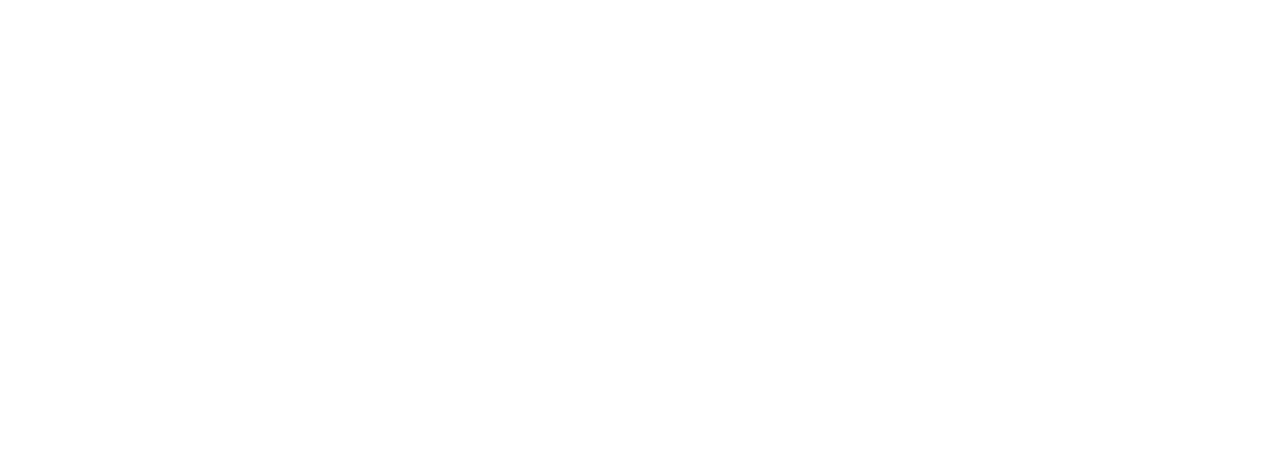
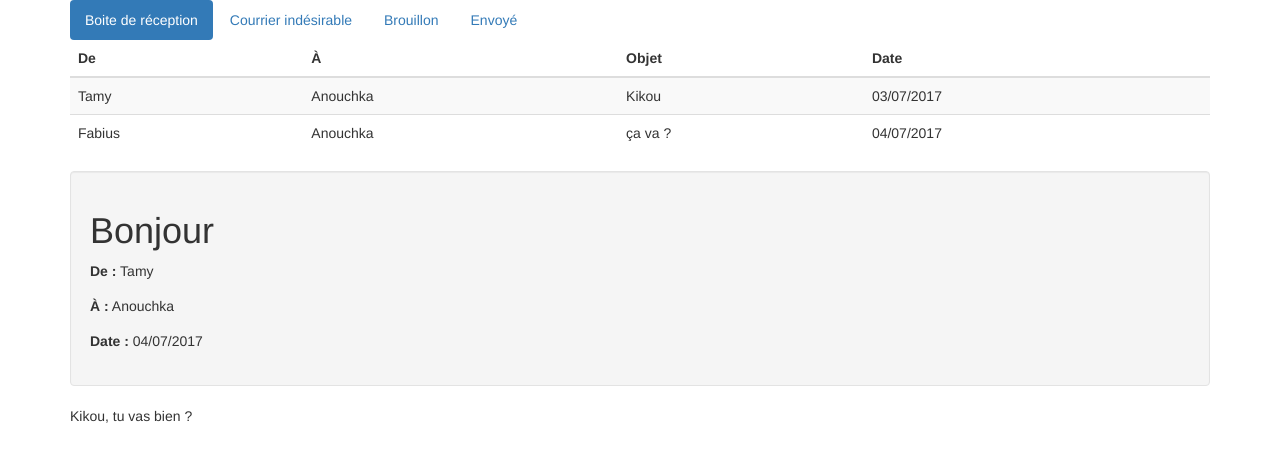
Before and after one commit to tamyfabius/tp_angularjs, a plain HTML site: page index.html in a window 1280 px wide. Drawn offline with nearby package versions, Linux system fonts and the light colour scheme.

Commit message:
construction d\'une page statique

```diff
--- a/index.html
+++ b/index.html
@@ -6,8 +6,50 @@
 	<title>Tp angular js : Webmail</title>
 	<link rel="stylesheet" href="https://maxcdn.bootstrapcdn.com/bootstrap/3.3.7/css/bootstrap.min.css">
     <link rel="stylesheet" href="https://maxcdn.bootstrapcdn.com/bootstrap/3.3.7/js/bootstrap.min.js">
+    <!---[if it IE 9]>
+        <script src="html5shiv.js"></script>
+    <![endif]-->
+
 </head>
 <body>
+    <div class="container">
+        <ul class="nav nav-pills spacer">
+            <li class="active"><a href="">Boite de réception</a></li>
+            <li><a href="">Courrier indésirable</a></li>
+            <li><a href="">Brouillon</a></li>
+            <li><a href="">Envoyé</a></li>
+        </ul>
 
+        <table class="table table-striped table-hover">
+            <thead>
+                <th>De</th>
+                <th>&Agrave;</th>
+                <th>Objet</th>
+                <th>Date</th>
+            </thead>
+            <tbody>
+                <tr class="clickable">
+                    <td>Tamy</td>
+                    <td>Anouchka</td>
+                    <td>Kikou</td>
+                    <td>03/07/2017</td>
+                </tr>
+                <tr class="clickable">
+                    <td>Fabius</td>
+                    <td>Anouchka</td>
+                    <td>ça va ?</td>
+                    <td>04/07/2017</td>
+                </tr>
+            </tbody>
+        </table>
+
+        <div class="well">
+            <h1>Bonjour</h1>
+            <p><label>De :</label> <span>Tamy</span></p>
+            <p><label>&Agrave; :</label> <span>Anouchka</span></p>
+            <p><label>Date :</label> <span>04/07/2017</span></p>
+        </div>
+        <p>Kikou, tu vas bien ?</p>
+    </div>
 </body>
 </html>
--- a/style.css
+++ b/style.css
@@ -0,0 +1,13 @@
+.spacer {
+    margin-top: 20px;
+}
+
+.table-hover > tbody > tr:hover > td,
+.table-hover > tbody > tr:hover > th {
+    background-color: #428BCA;
+    color: #ffffff;
+}
+
+.clickable{
+    cursor: pointer;
+}
```
